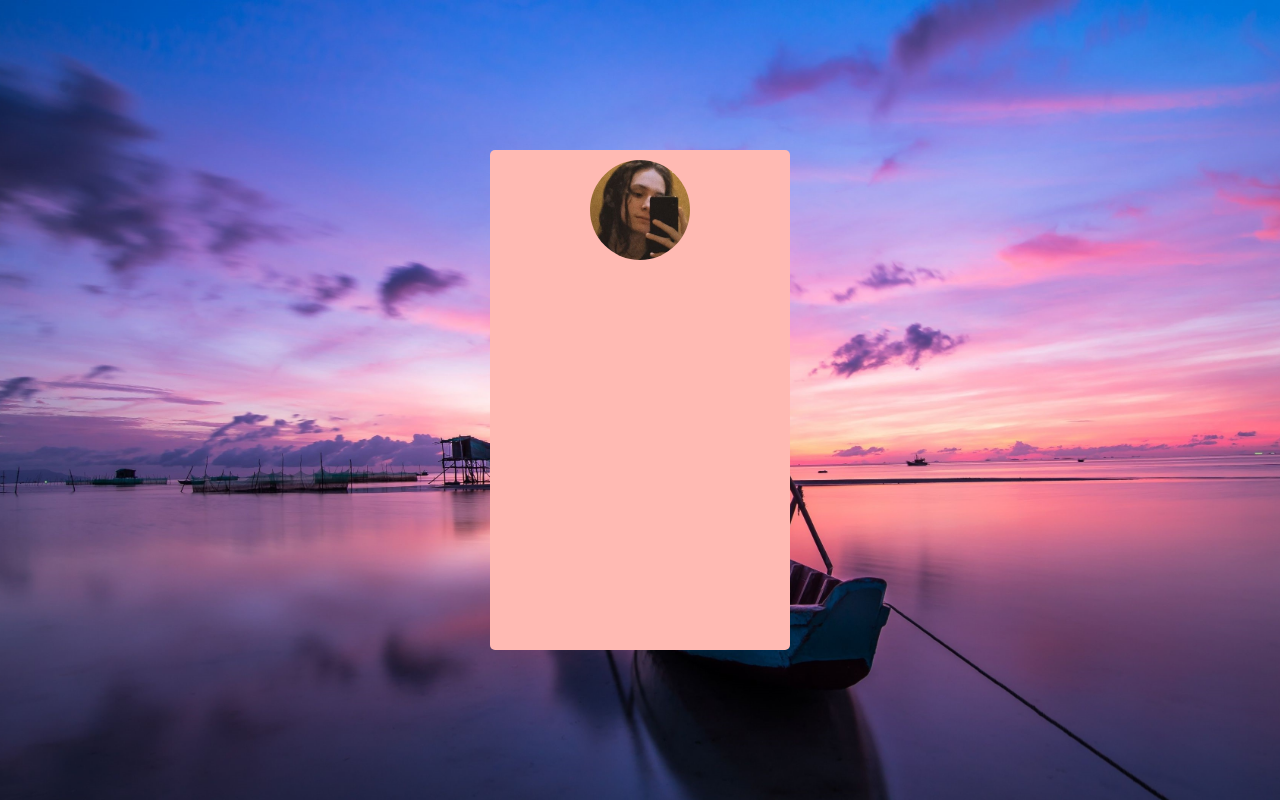
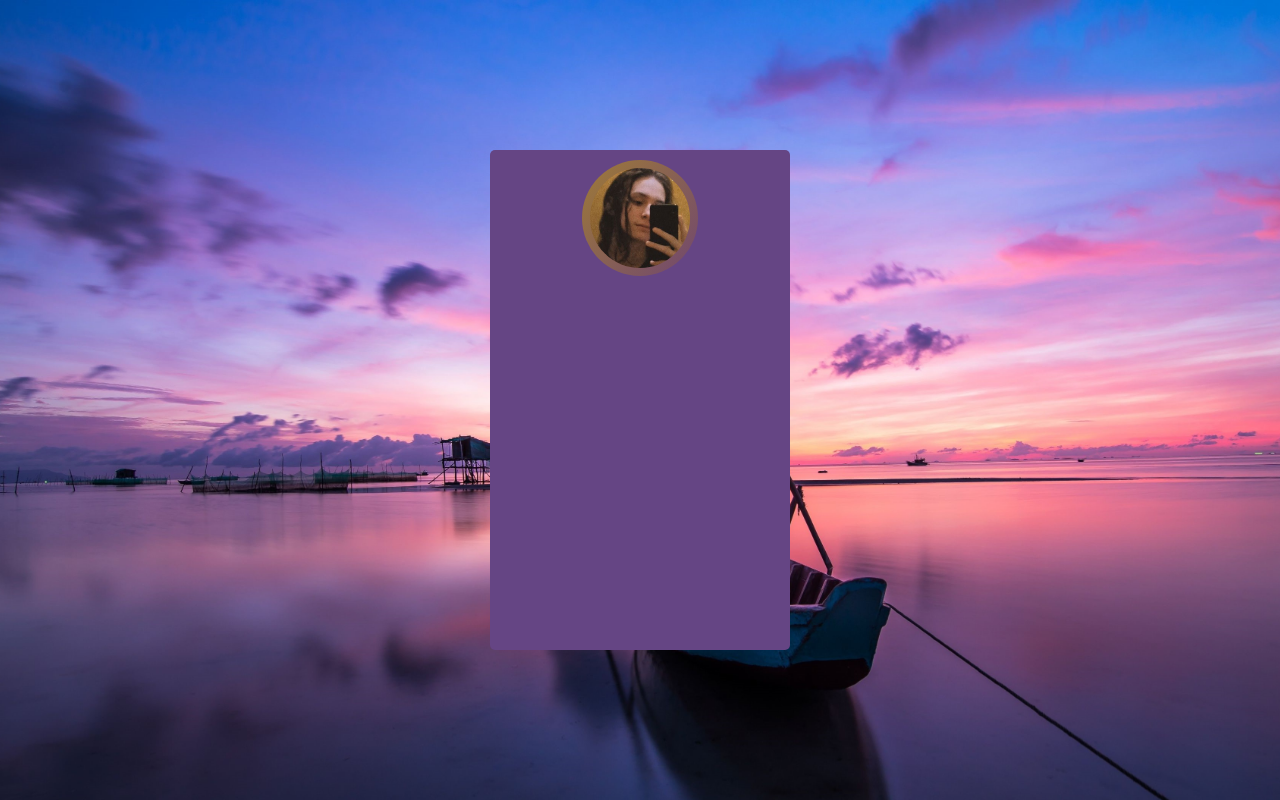
Before and after one commit to RichardGraebin/Profile-Card, a plain HTML site: page index.html in a window 1280 px wide. Drawn offline with Linux system fonts and the light colour scheme.

Commit message:
Update style.css

```diff
--- a/style.css
+++ b/style.css
@@ -17,7 +17,7 @@ body {
 .card-body {
     width: 300px;
     height: 500px;
-    background-color: #ffbab3   ;
+    background-color: #654584   ;
     border-radius: 5px;
     padding: 10px;
     text-align: center;
@@ -25,11 +25,16 @@ body {
 }
 
 .profile-pic {
+    display: inline-block;
+    padding: 8px;
     overflow: hidden;
+    background: linear-gradient(130deg, #9e7a38, #71476f);
+    border-radius:50%;
+    margin: auto;
 }
 
 .profile-pic img {
     width: 100px;
     height: 100px;
-    border-radius: 50px;
+    border-radius: 50%;
 }
```
